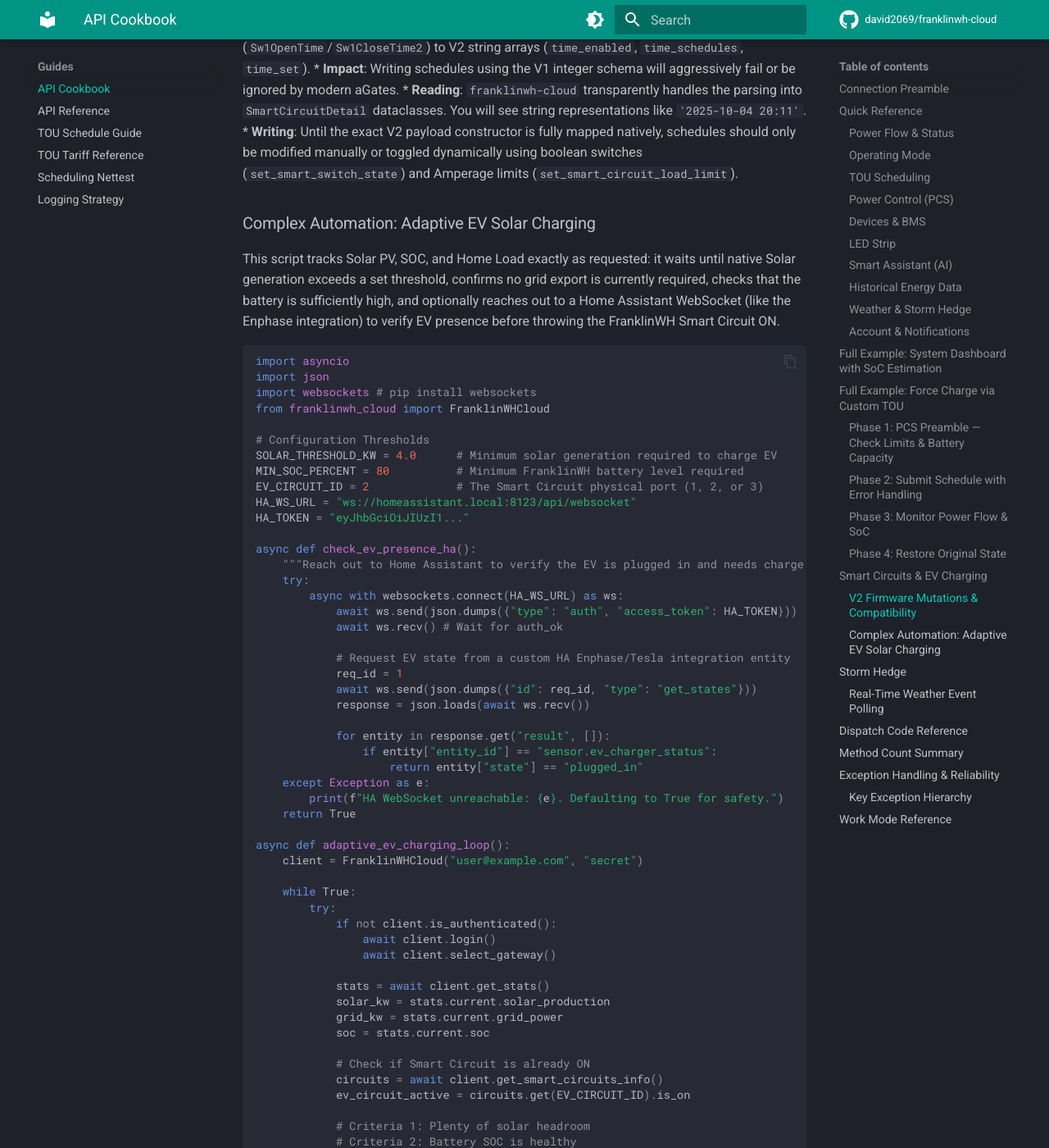
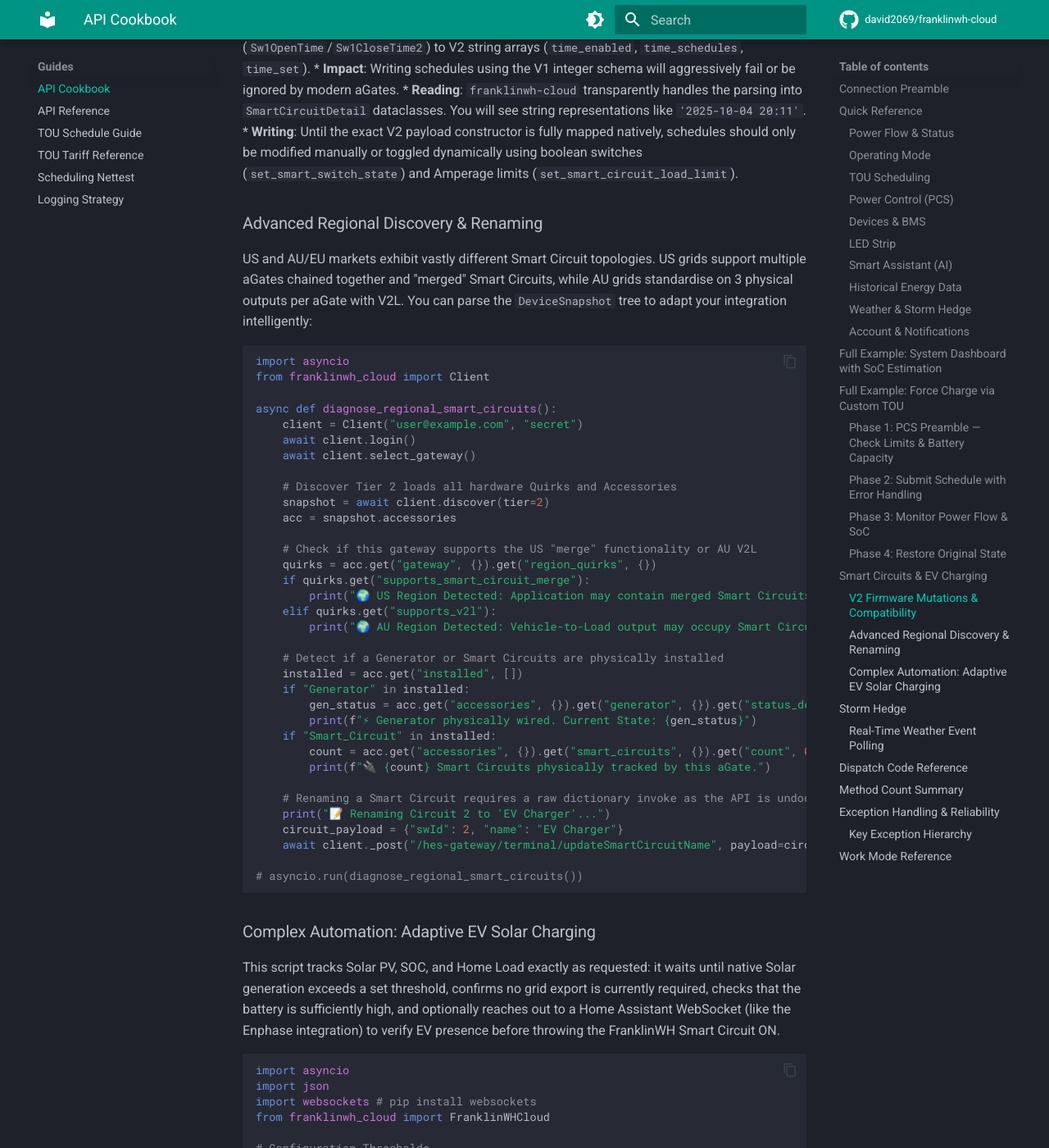
Before and after one commit to david2069/franklinwh-cloud, an MkDocs documentation site: the page built from docs/API_COOKBOOK.md, in a window 1280 px wide and 1400 px high, scrolled down 13741 px. Shown: the whole window at 82% size. Built offline with MkDocs 1.6.1 and Material for MkDocs 9.7.7, drawn with Linux system fonts in a browser that asks for light colours; comment, search, counter and statistics services are not loaded.

Commit message:
docs: finalize AP-11 test compliance changelog and append regional smart circuit cookbook recipe

````diff
--- a/docs/API_COOKBOOK.md
+++ b/docs/API_COOKBOOK.md
@@ -700,6 +700,46 @@ FranklinWH recently migrated Smart Circuit (`Sw`) payloads from V1 integer timer
 * **Reading**: `franklinwh-cloud` transparently handles the parsing into `SmartCircuitDetail` dataclasses. You will see string representations like `'2025-10-04 20:11'`.
 * **Writing**: Until the exact V2 payload constructor is fully mapped natively, schedules should only be modified manually or toggled dynamically using boolean switches (`set_smart_switch_state`) and Amperage limits (`set_smart_circuit_load_limit`).
 
+### Advanced Regional Discovery & Renaming
+US and AU/EU markets exhibit vastly different Smart Circuit topologies. US grids support multiple aGates chained together and "merged" Smart Circuits, while AU grids standardise on 3 physical outputs per aGate with V2L. You can parse the `DeviceSnapshot` tree to adapt your integration intelligently:
+
+```python
+import asyncio
+from franklinwh_cloud import Client
+
+async def diagnose_regional_smart_circuits():
+    client = Client("user@example.com", "secret")
+    await client.login()
+    await client.select_gateway()
+
+    # Discover Tier 2 loads all hardware Quirks and Accessories
+    snapshot = await client.discover(tier=2)
+    acc = snapshot.accessories
+
+    # Check if this gateway supports the US "merge" functionality or AU V2L
+    quirks = acc.get("gateway", {}).get("region_quirks", {})
+    if quirks.get("supports_smart_circuit_merge"):
+        print("🌍 US Region Detected: Application may contain merged Smart Circuits spanning multiple aGates.")
+    elif quirks.get("supports_v2l"):
+        print("🌍 AU Region Detected: Vehicle-to-Load output may occupy Smart Circuit 1.")
+
+    # Detect if a Generator or Smart Circuits are physically installed
+    installed = acc.get("installed", [])
+    if "Generator" in installed:
+        gen_status = acc.get("accessories", {}).get("generator", {}).get("status_desc")
+        print(f"⚡ Generator physically wired. Current State: {gen_status}")
+    if "Smart_Circuit" in installed:
+        count = acc.get("accessories", {}).get("smart_circuits", {}).get("count", 0)
+        print(f"🔌 {count} Smart Circuits physically tracked by this aGate.")
+
+    # Renaming a Smart Circuit requires a raw dictionary invoke as the API is undocumented
+    print("📝 Renaming Circuit 2 to 'EV Charger'...")
+    circuit_payload = {"swId": 2, "name": "EV Charger"}
+    await client._post("/hes-gateway/terminal/updateSmartCircuitName", payload=circuit_payload)
+
+# asyncio.run(diagnose_regional_smart_circuits())
+```
+
 ### Complex Automation: Adaptive EV Solar Charging
 This script tracks Solar PV, SOC, and Home Load exactly as requested: it waits until native Solar generation exceeds a set threshold, confirms no grid export is currently required, checks that the battery is sufficiently high, and optionally reaches out to a Home Assistant WebSocket (like the Enphase integration) to verify EV presence before throwing the FranklinWH Smart Circuit ON.
 
````
Also changed, not shown: CHANGELOG.md (+6 -1 lines).
